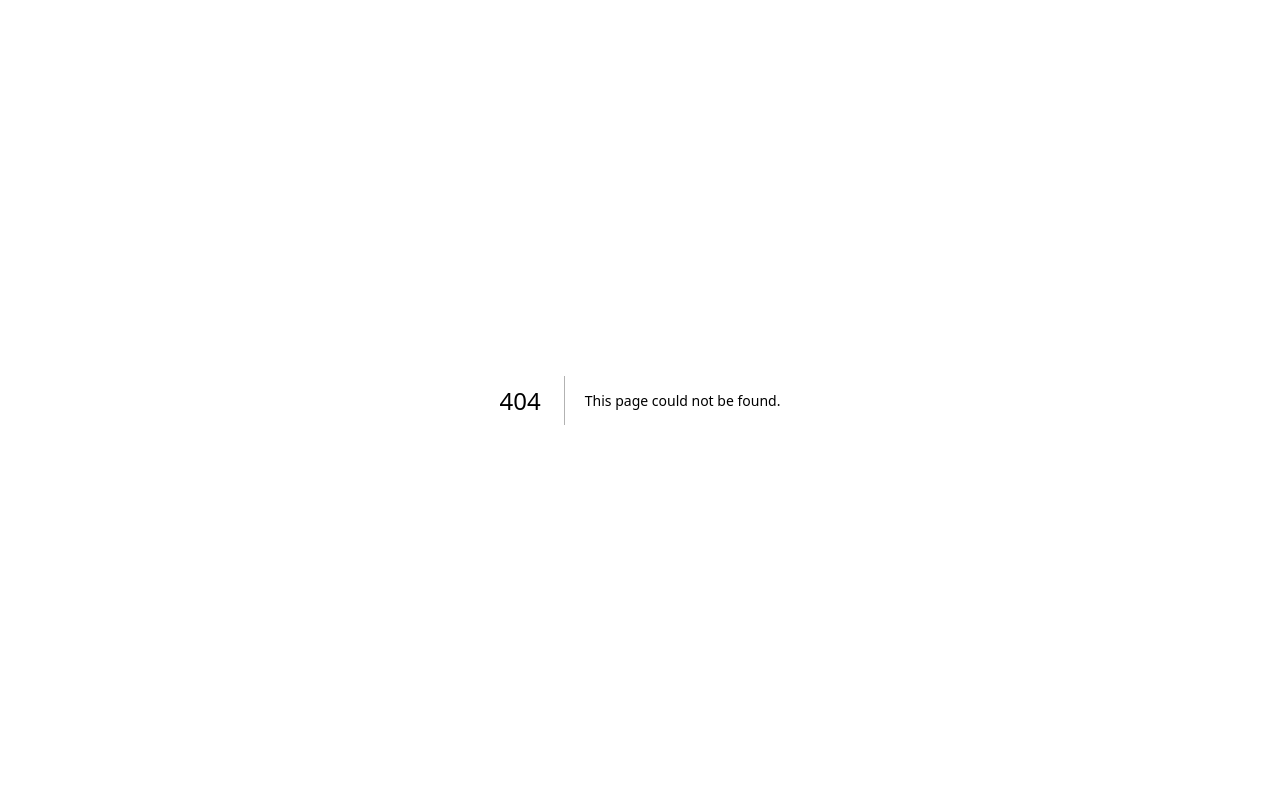
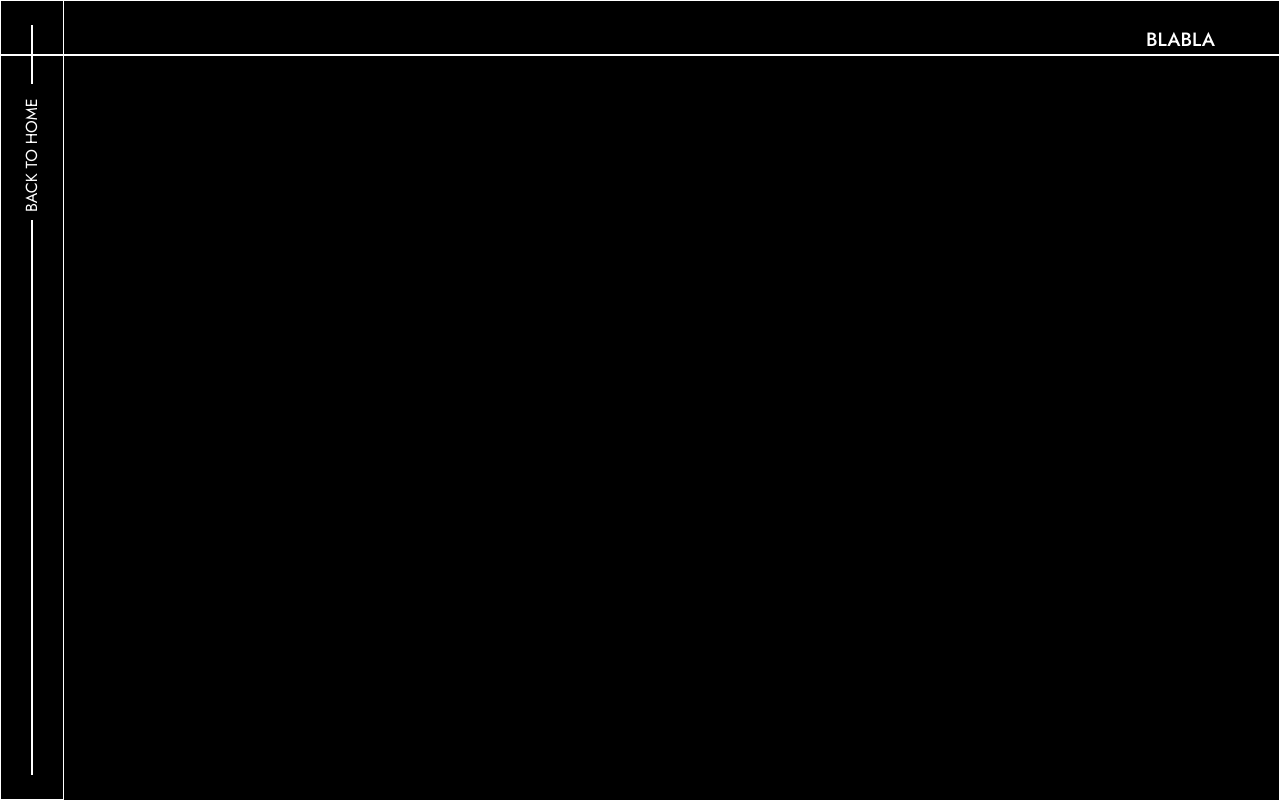
Before and after one commit to zax-pfe/Apsideu, a Next.js app: page /blabla in a window 1280 px wide. Before the commit this address had no page. Shown: the top 800 px of the page. Built offline with nearby package versions, Linux system fonts and the light colour scheme.

Commit message:
auto change background ok, workpage in progress

```diff
--- /dev/null
+++ b/src/app/[id]/page.tsx
@@ -0,0 +1,27 @@
+"use client";
+import "../../styles/works/workpage.css";
+interface WorksPageProps {
+  params: {
+    id: string;
+  };
+}
+
+export default function Page(props: WorksPageProps) {
+  const workpage_id = props.params.id;
+
+  return (
+    <div className="workpage">
+      <div className="workpage-header test">
+        <h1>{workpage_id}</h1>
+      </div>
+      <div className="workpage-content">
+        <div className="workpage-navbar test">
+          <div className="navbar-bar small"></div>
+          <div className="navbar-text">back to home</div>
+          <div className="navbar-bar large"></div>
+        </div>
+        <div className="workpage-images test"></div>
+      </div>
+    </div>
+  );
+}
--- a/src/app/data/heroImages.tsx
+++ b/src/app/data/heroImages.tsx
@@ -1,33 +1,5 @@
-import HeroImage1 from "../../../public/images/home/HomeImage1.jpg";
-import HeroImage2 from "../../../public/images/home/HomeImage2.png";
-import HeroImage3 from "../../../public/images/home/HomeImage3.png";
-import HeroImage4 from "../../../public/images/home/HomeImage4.png";
-import HeroImage5 from "../../../public/images/home/HomeImage5.png";
+import HomeImageDorian from "../../../public/images/catalogue/Nuit/heroImage.jpg";
+import HomeImageMiss from "../../../public/images/home/HomeImage1.jpg";
+import HomeImagetennis from "../../../public/images/catalogue/Sport/Dorian-Tennis-7087.jpg";
 
-export const HeroImageList = [
-  {
-    alt: "heeeee la miss",
-    id: "1",
-    cover: HeroImage1,
-  },
-  {
-    alt: "Sport",
-    id: "2",
-    cover: HeroImage2,
-  },
-  {
-    alt: "Voyage",
-    id: "3",
-    cover: HeroImage3,
-  },
-  {
-    alt: "Portraits",
-    id: "4",
-    cover: HeroImage4,
-  },
-  {
-    alt: "Mariage",
-    id: "5",
-    cover: HeroImage5,
-  },
-];
+export const HeroImageList = [HomeImageDorian, HomeImageMiss, HomeImagetennis];
--- a/src/app/page.tsx
+++ b/src/app/page.tsx
@@ -1,14 +1,10 @@
 "use client";
 
 import Hero from "@/components/Hero/hero";
-import HomeImageDorian from "../../public/images/catalogue/Nuit/heroImage.jpg";
-import HomeImageMiss from "../../public/images/home/HomeImage1.jpg";
 import "../styles/page.css";
 import Lenis from "@studio-freight/lenis";
-import { useEffect, useState } from "react";
+import { useEffect } from "react";
 import Works from "@/components/Works/Works";
-import { AnimatePresence, motion } from "framer-motion";
-import Drawer from "@/components/Hero/Drawer";
 
 export default function Home() {
   useEffect(() => {
@@ -22,7 +18,7 @@ export default function Home() {
   }, []);
   return (
     <div className="page">
-      <Hero imgData={HomeImageMiss} />
+      <Hero />
 
       <Works />
       <div className="section" />
--- a/src/components/Works/WorkItem2.tsx
+++ b/src/components/Works/WorkItem2.tsx
@@ -4,6 +4,7 @@ import Image from "next/image";
 import { motion } from "framer-motion";
 import { HiOutlineArrowSmRight } from "react-icons/hi";
 import { useState } from "react";
+import Link from "next/link";
 
 interface drawerProps {
   src: StaticImageData;
@@ -82,7 +83,9 @@ export default function WorkItem(props: drawerProps) {
               animate={hoverStatus ? "hover" : "normal"}
               variants={hoverVariant}
             >
-              <h1>discover</h1>
+              <Link href={`/${props.name}`} legacyBehavior>
+                discover
+              </Link>
               <HiOutlineArrowSmRight color="white" scale={20} />
             </motion.div>
           </div>
--- /dev/null
+++ b/src/styles/works/workpage.css
@@ -0,0 +1,68 @@
+.workpage {
+  display: flex;
+  flex-direction: column;
+  align-items: center;
+  justify-content: center;
+  position: relative;
+}
+
+.workpage-header {
+  display: flex;
+  width: 100%;
+  align-items: center;
+  justify-content: end;
+  color: white;
+  padding-right: 5vw;
+  padding-top: 3vh;
+  text-transform: uppercase;
+  font-size: 1.5vw;
+  font-weight: 500;
+  /* position: fixed;
+  top: 0; */
+}
+
+.test {
+  border: solid 1px white;
+}
+
+.workpage-content {
+  display: flex;
+}
+.workpage-navbar {
+  height: 100vh;
+  width: 5vw;
+  position: fixed;
+  top: 0;
+  left: 0;
+  display: flex;
+  flex-direction: column;
+  align-items: center;
+  padding: 3vh 0px 3vh 0px;
+  gap: 2vh;
+}
+
+.navbar-bar {
+  border-left: solid 2px white;
+}
+
+.navbar-bar.small {
+  height: 10vh;
+}
+
+.navbar-text {
+  transform: rotate(-90deg);
+  color: white;
+  text-transform: uppercase;
+  width: 15vh;
+  margin: 5vh 0px 5vh 0px;
+  white-space: nowrap;
+}
+
+.navbar-bar.large {
+  height: 100%;
+}
+
+.workpage-images {
+  width: 100vw;
+  height: 300vh;
+}
```
Also changed, not shown: src/components/Hero/hero.tsx (+37 -10 lines), src/utils/TransitionLink.tsx (added, +35 -0 lines), 1 other file (tests, documents, lock files or other folders).
